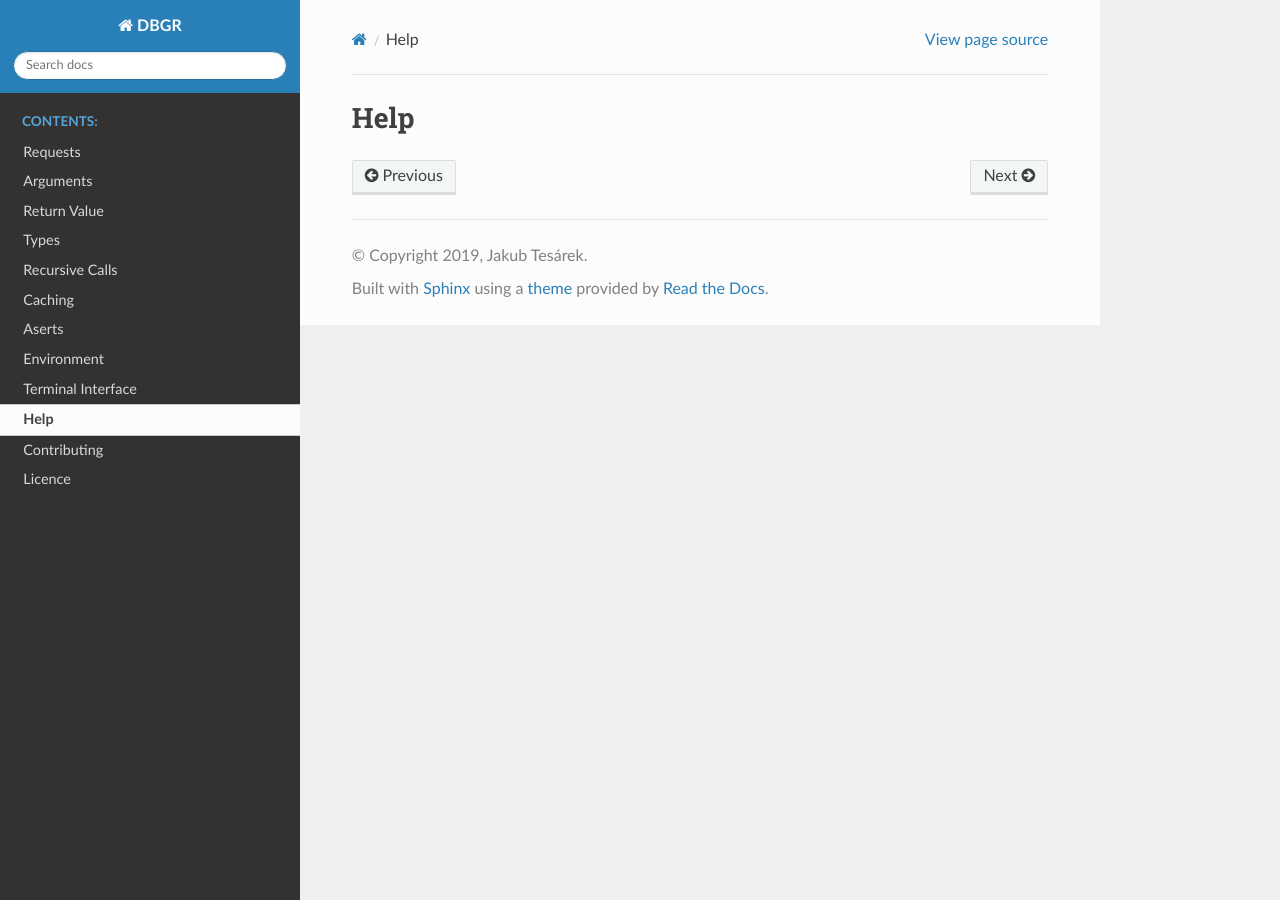
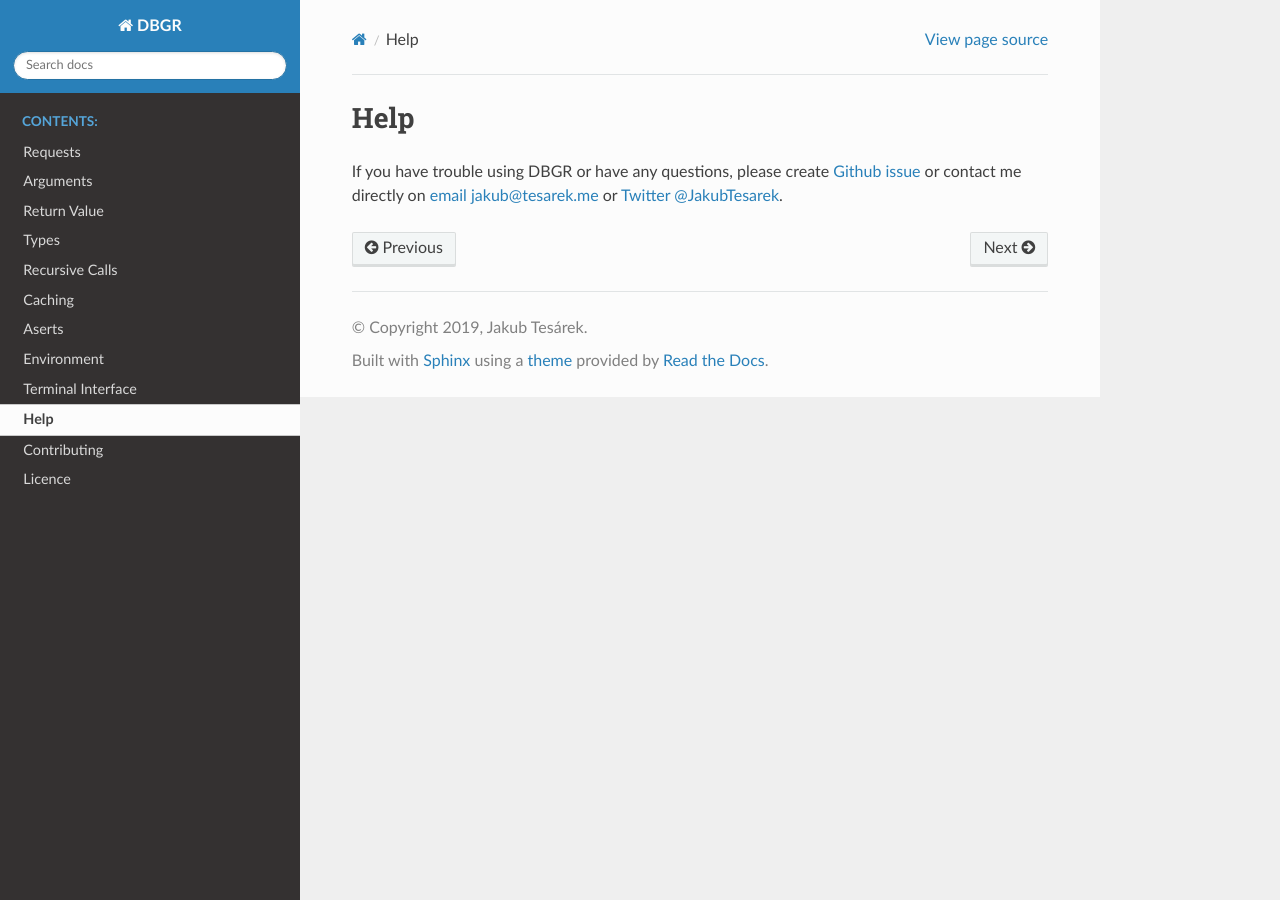
Before and after one commit to JakubTesarek/dbgr, a Sphinx documentation site: the page built from docs/source/help.rst, in a window 1280 px wide. Built offline with Sphinx 7.4.7 and the Read the Docs theme 2.0.0, drawn with Linux system fonts in a browser that asks for light colours.

Commit message:
help documentation page

```diff
--- a/docs/source/help.rst
+++ b/docs/source/help.rst
@@ -2,3 +2,9 @@
 
 Help
 ====
+If you have trouble using DBGR or have any questions, please create `Github issue`_
+or contact me directly on `email jakub@tesarek.me`_ or `Twitter @JakubTesarek`_.
+
+.. _`github issue`: https://github.com/JakubTesarek/dbgr/issues/new/choose
+.. _`email jakub@tesarek.me`: jakub@tesarek.me
+.. _`twitter @jakubtesarek`: https://twitter.com/jakubtesarek
```
